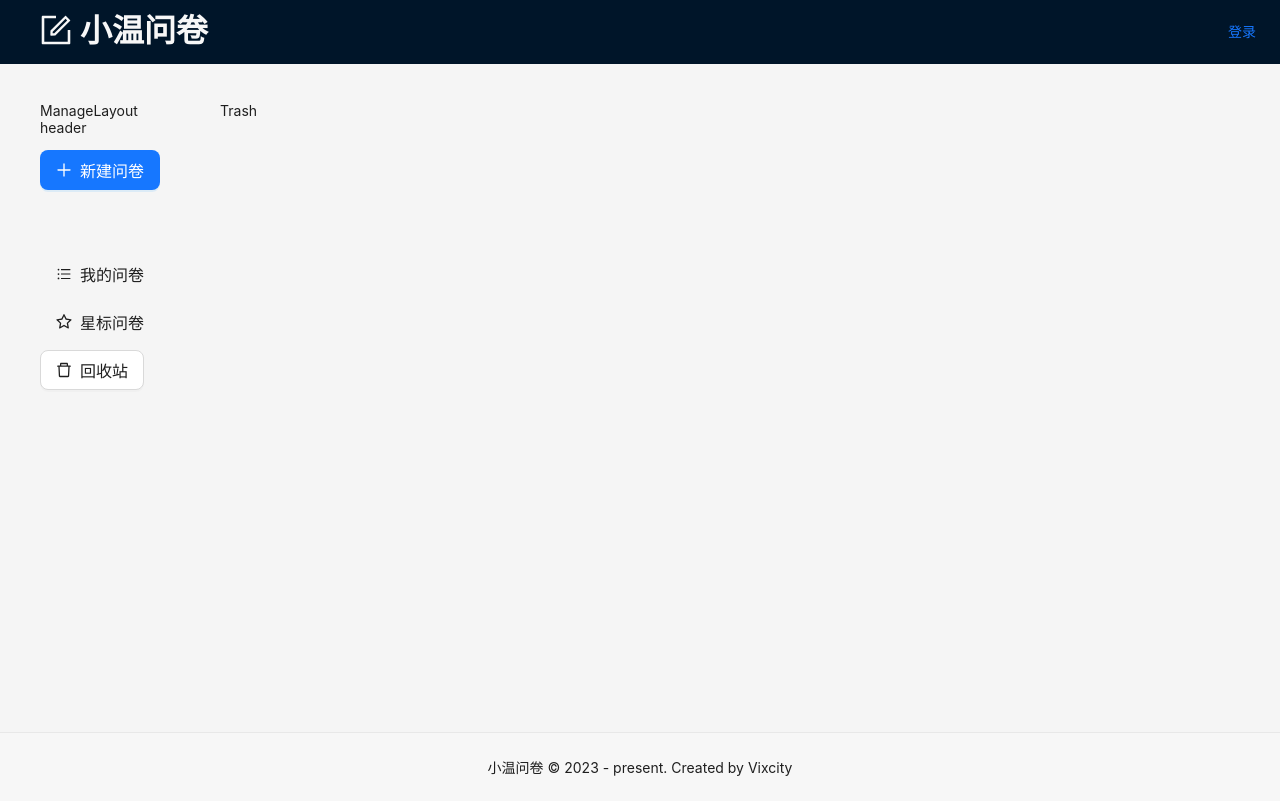
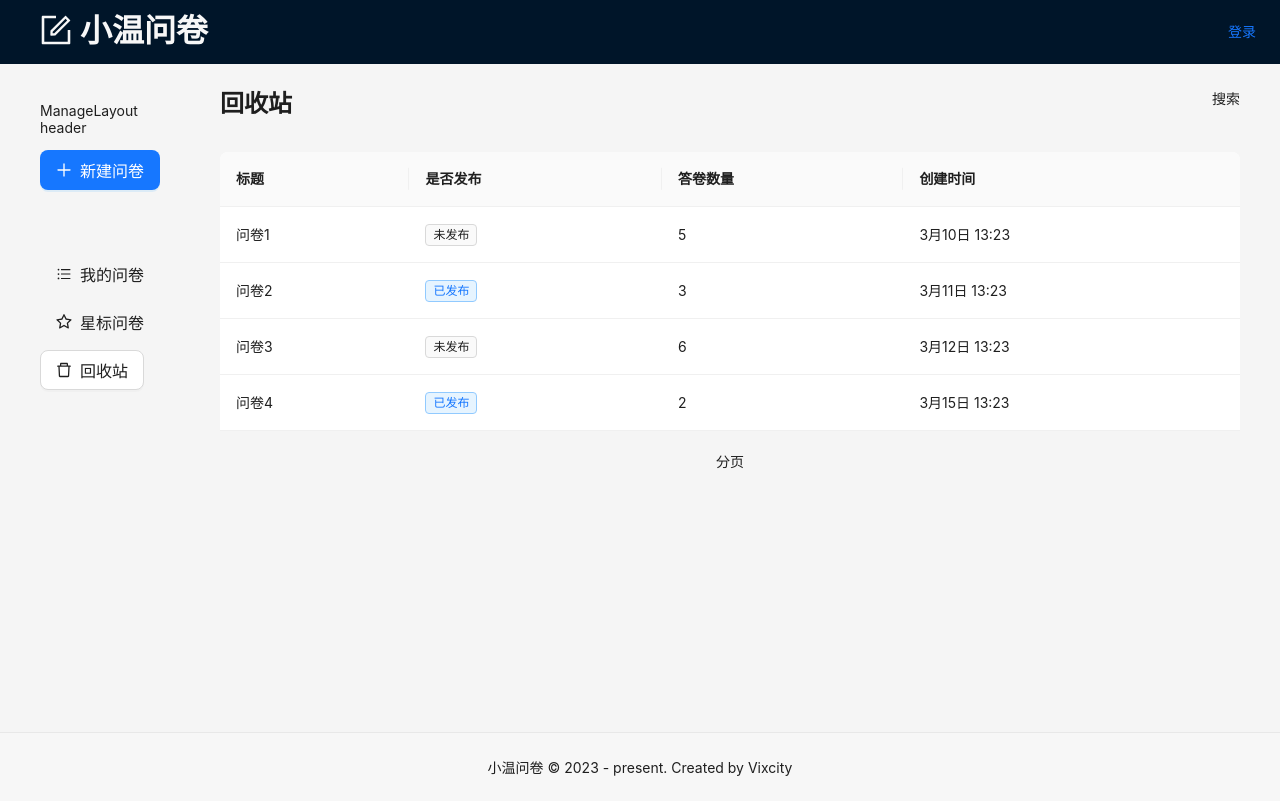
Before and after one commit to Vixcity/react-mock-QuestionnaireStar-project, a React (Create React App) app: page /manage/trash in a window 1280 px wide. Built offline with nearby package versions, Linux system fonts and the light colour scheme.

Commit message:
使用 AntD 开发回收站页面-使用 Table 组件

```diff
--- a/src/pages/manage/Trash.tsx
+++ b/src/pages/manage/Trash.tsx
@@ -1,7 +1,96 @@
-import React, { FC } from "react";
+import React, { FC, useState } from "react";
+import { Typography, Empty, Table, Tag } from "antd";
+import styles from "./common.module.scss";
+import { useTitle } from "ahooks";
+
+const { Title } = Typography;
+
+const rawQuestionList = [
+  {
+    _id: "q1", // mongodb 数据库 中的 id 都是带下划线的，为了和数据库统一，所以采用 _id
+    title: "问卷1",
+    isPublished: false,
+    isStar: false,
+    answerCount: 5,
+    createdAt: "3月10日 13:23",
+  },
+  {
+    _id: "q2",
+    title: "问卷2",
+    isPublished: true,
+    isStar: false,
+    answerCount: 3,
+    createdAt: "3月11日 13:23",
+  },
+  {
+    _id: "q3",
+    title: "问卷3",
+    isPublished: false,
+    isStar: true,
+    answerCount: 6,
+    createdAt: "3月12日 13:23",
+  },
+  {
+    _id: "q4",
+    title: "问卷4",
+    isPublished: true,
+    isStar: false,
+    answerCount: 2,
+    createdAt: "3月15日 13:23",
+  },
+];
 
 const Trash: FC = () => {
-  return <p>Trash</p>;
+  useTitle("小温问卷 - 回收站");
+
+  const [questionList, setQuestionList] = useState(rawQuestionList);
+  const tableColumns = [
+    {
+      title: "标题",
+      dataIndex: "title",
+    },
+    {
+      title: "是否发布",
+      dataIndex: "isPublished",
+      render: (isPublished: boolean) => {
+        return isPublished ? (
+          <Tag color="processing">已发布</Tag>
+        ) : (
+          <Tag>未发布</Tag>
+        );
+      },
+    },
+    {
+      title: "答卷数量",
+      dataIndex: "answerCount",
+    },
+    {
+      title: "创建时间",
+      dataIndex: "createdAt",
+    },
+  ];
+
+  return (
+    <>
+      <div className={styles.header}>
+        <div className={styles.left}>
+          <Title level={3}>回收站</Title>
+        </div>
+        <div className={styles.right}>搜索</div>
+      </div>
+      <div className={styles.content}>
+        {questionList.length === 0 && <Empty description="暂无数据" />}
+        {questionList.length > 0 && (
+          <Table
+            dataSource={questionList}
+            columns={tableColumns}
+            pagination={false}
+          />
+        )}
+      </div>
+      <div className={styles.footer}>分页</div>
+    </>
+  );
 };
 
 export default Trash;
```
